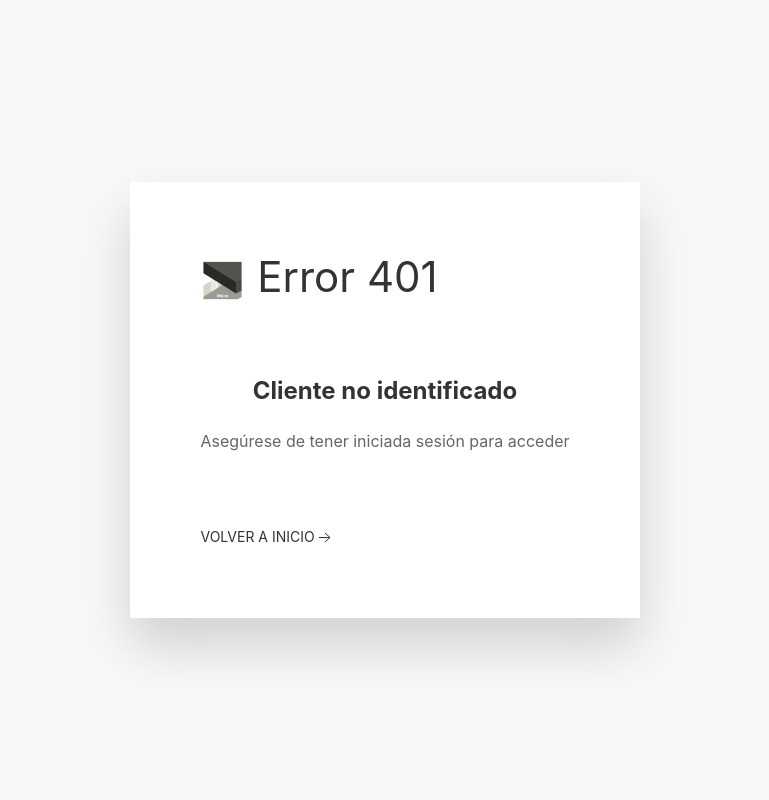
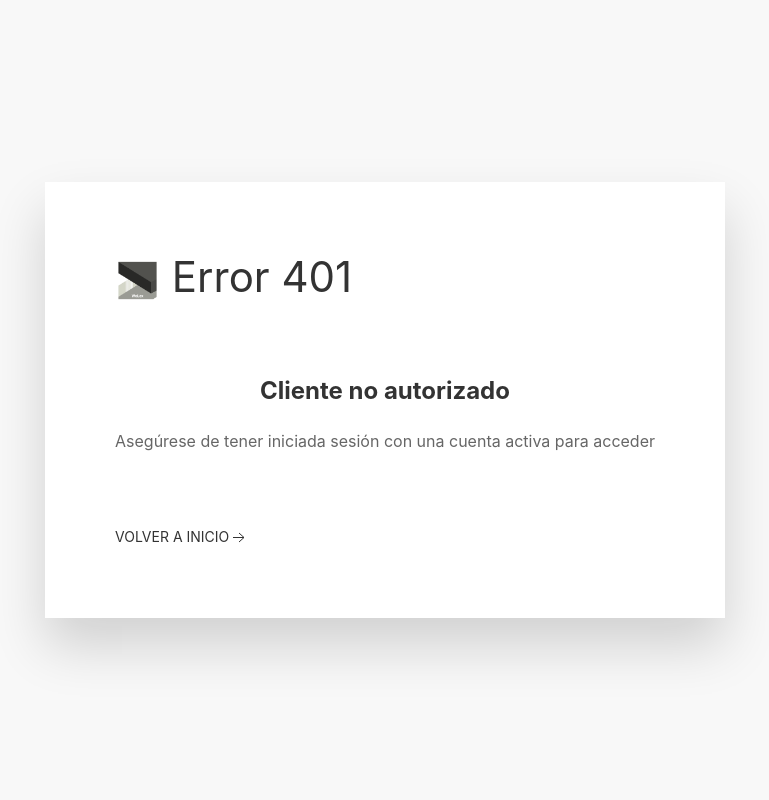
Before and after one commit to HipyCas/WeLex, a Flask app: template app/templates/errors/401.html in a window 1280 px wide. Shown: the whole page, without its empty margins (255-1024 px from the left). Run offline with Flask 2, Linux system fonts and the light colour scheme; the template is opened without the code that fills it, so the values that code supplies are empty; some libraries are stand-ins or nearby versions.

Commit message:
Update 401 to last commit
Updated the 401 error template to fit the case of the last commit, user deactivted

```diff
--- a/app/templates/errors/401.html
+++ b/app/templates/errors/401.html
@@ -5,8 +5,8 @@
     <h1 class="uk-header-small uk-padding-remove uk-margin-remove" id="loginHeader"><img src="{{ url_for('static', filename='logo.png') }}" alt="app_logo" height="45px" width="45px" class="uk-margin-remove uk-padding-remove"/> Error 401</h1>
 </div>
 <div class="uk-text-middle uk-text-center uk-margin-large">
-	<p class="uk-text-lead uk-text-bold">Cliente no identificado</p>
-	<p>Asegúrese de tener iniciada sesión para acceder</p>
+	<p class="uk-text-lead uk-text-bold">Cliente no autorizado</p>
+	<p>Asegúrese de tener iniciada sesión con una cuenta activa para acceder</p>
 </div>
 <a href="{{ url_for('core.start') }}" class="uk-button uk-button-text">Volver a inicio<span uk-icon="arrow-right"></span></a>
 {% endblock %}
```
